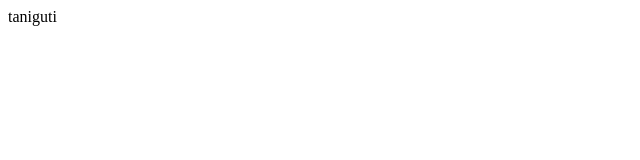
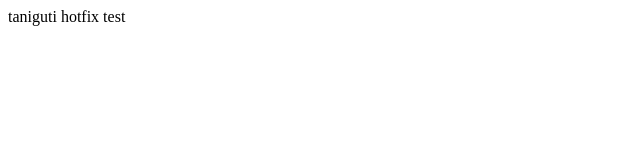
Before and after one commit to reinslab/sandbox, a plain HTML site: page taniguti.html in a window 1280 px wide. Shown: the full height of the page, 0-640 px from the left. Drawn offline with Linux system fonts and the light colour scheme.

Commit message:
hotfixtest

```diff
--- a/taniguti.html
+++ b/taniguti.html
@@ -2,6 +2,6 @@
 <head>
 </head>
 <body>
-taniguti
+taniguti hotfix test
 </body>
 </html>
```
